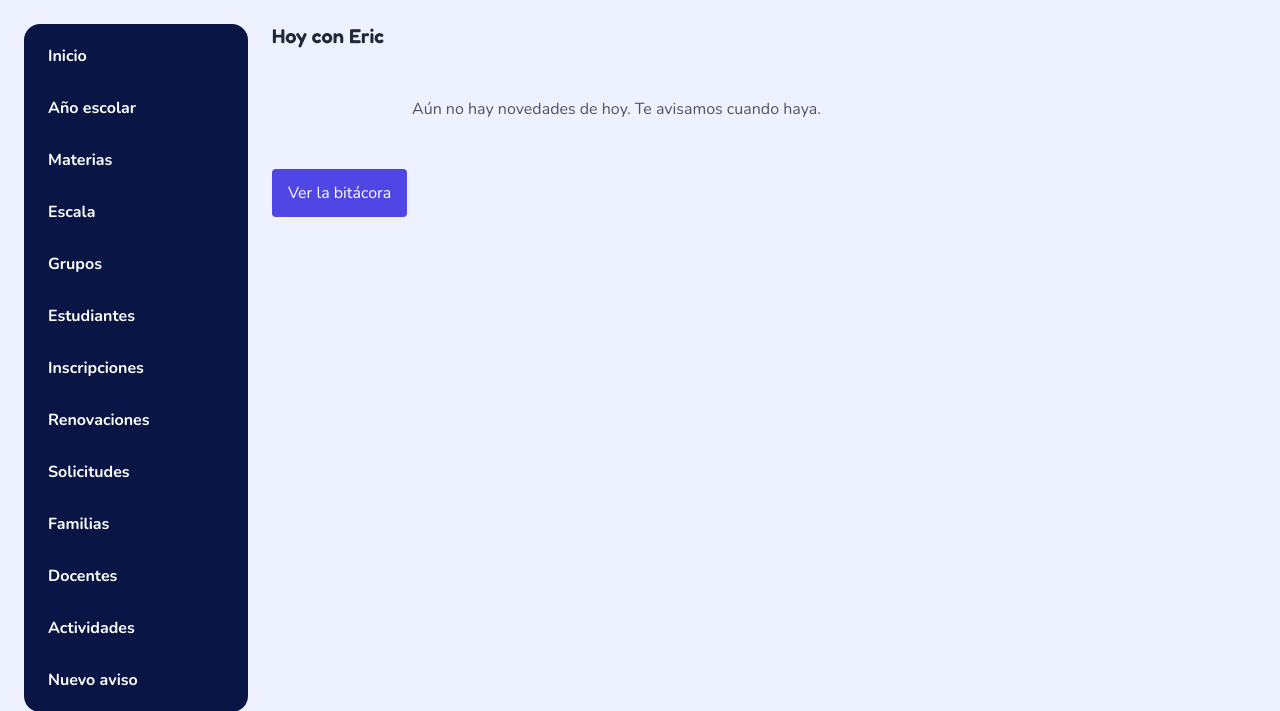
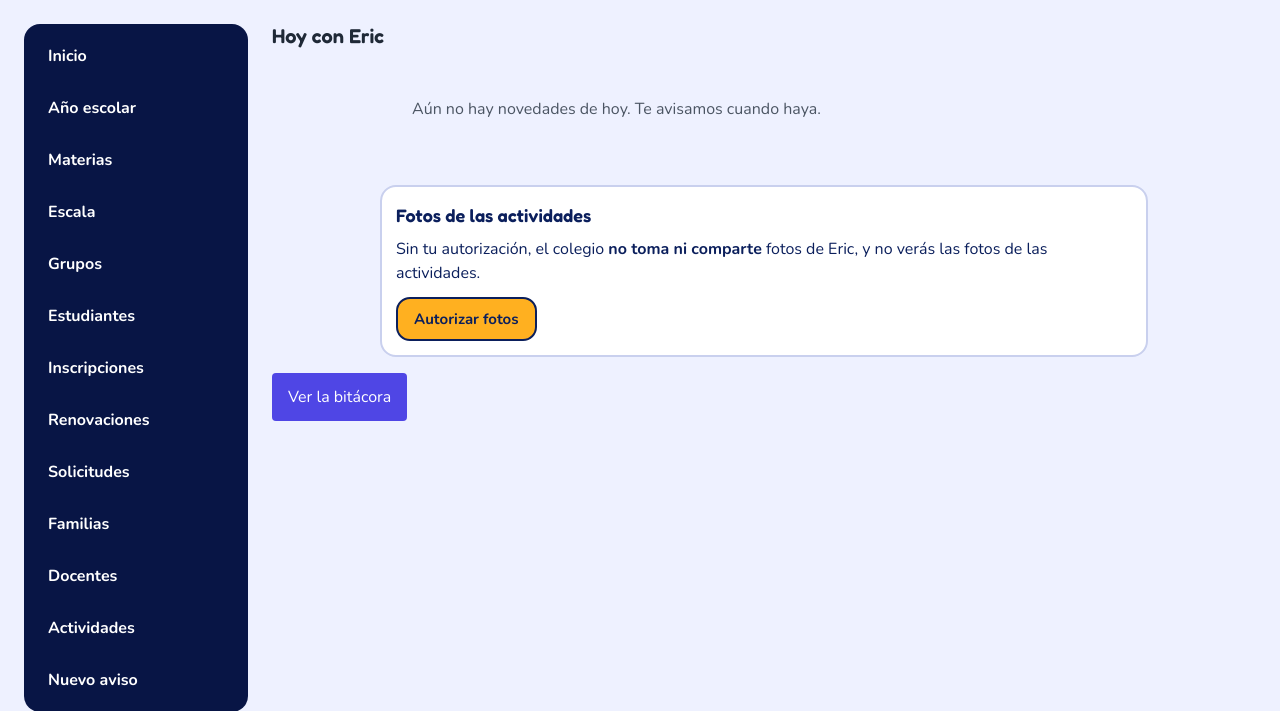
Before and after one commit to alejandracarabali/DonKid, a Laravel app: page /familia/ninos/1 in a window 1280 px wide. Shown: the part 60-771 px from the top of the page. Run offline with Laravel 12, Linux system fonts and the light colour scheme; a user stored in the database is signed in; data comes from the database, SQL or seed files in the repository; tables that the repository leaves empty hold one stand-in row (values such as "Sample post"); style sheets or scripts are compiled from the project's sources.

Commit message:
feat(fotos): autorización de imagen por niño desde su ficha (RF-67)

```diff
--- a/app/Http/Controllers/Guardian/ChildController.php
+++ b/app/Http/Controllers/Guardian/ChildController.php
@@ -4,6 +4,8 @@ namespace App\Http\Controllers\Guardian;
 
 use App\Http\Controllers\Controller;
 use App\Models\Child;
+use Illuminate\Http\RedirectResponse;
+use Illuminate\Http\Request;
 use Illuminate\Support\Facades\Gate;
 
 class ChildController extends Controller
@@ -15,4 +17,21 @@ class ChildController extends Controller
 
         return view('guardian.children.show', compact('child'));
     }
+
+        // Autorizar o retirar el uso de imagen del niño (fotos de las actividades).
+    public function imageConsent(Request $request, Child $child): RedirectResponse
+    {
+        Gate::authorize('view', $child);
+
+        $request->validate(['consent' => ['required', 'boolean']]);
+
+        if ($request->boolean('consent')) {
+            $child->grantImageConsent($request->user(), $request->ip());
+            $status = "Listo, autorizaste las fotos de {$child->first_name}.";
+        } else {
+            $child->revokeImageConsent();
+            $status = "Listo, ya no se compartirán fotos de {$child->first_name}.";
+        }
+
+    return back()->with('status', $status);    }
 }
--- a/app/Models/Child.php
+++ b/app/Models/Child.php
@@ -28,7 +28,7 @@ class Child extends Model
     // Laravel convierte el texto de la BD en un objeto fecha (Carbon).
     protected function casts(): array
     {
-        return ['birth_date' => 'date', 'withdrawn_at' => 'date'];
+        return ['birth_date' => 'date', 'withdrawn_at' => 'date', 'image_consent_at' => 'datetime', 'image_consent_answered_at' => 'datetime'];
     }
 
     // RF-53: por defecto, toda consulta de niños trae solo a los activos.
@@ -70,6 +70,40 @@ class Child extends Model
     public function reactivate(): void
     {
         $this->forceFill(['withdrawn_at' => null, 'withdrawal_reason' => null])->save();
+    }
+
+    // Autorización de uso de imagen (fotos de actividades). Revocable en cualquier momento.
+    public function hasImageConsent(): bool
+    {
+        return $this->image_consent_at !== null;
+    }
+
+    // ¿La familia aún no ha dicho ni sí ni no? Entonces el Inicio le pregunta.
+    public function awaitsImageConsentAnswer(): bool
+    {
+        return $this->image_consent_answered_at === null;
+    }
+
+    // No son asignables en bloque: solo se cambian con estos dos métodos.
+    public function grantImageConsent(User $guardian, ?string $ip): void
+    {
+        $this->forceFill([
+            'image_consent_at' => now(),
+            'image_consent_by' => $guardian->id,
+            'image_consent_ip' => $ip,
+            'image_consent_answered_at' => now(),
+        ])->save();
+    }
+
+    public function revokeImageConsent(): void
+    {
+        // "No" también es una respuesta: se guarda cuándo, para no volver a preguntar.
+        $this->forceFill([
+            'image_consent_at' => null,
+            'image_consent_by' => null,
+            'image_consent_ip' => null,
+            'image_consent_answered_at' => now(),
+        ])->save();
     }
 
     // Un niño pertenece a un grupo.
--- a/resources/views/guardian/children/show.blade.php
+++ b/resources/views/guardian/children/show.blade.php
@@ -11,6 +11,39 @@
         </div>
     </div>
 
+    {{-- Autorización de uso de imagen: la familia la da o la retira cuando quiera. --}}
+    <section class="card mx-auto my-4 max-w-3xl" aria-labelledby="fotos-titulo">
+        <h3 id="fotos-titulo" class="text-lg font-semibold">Fotos de las actividades</h3>
+
+        @if (session('status'))
+            <p class="mt-2 rounded-xl border-2 border-ok bg-ok-bg px-3 py-2 font-bold text-ok" role="status">✓ {{ session('status') }}</p>
+        @endif
+
+        @if ($child->hasImageConsent())
+            <p class="mt-2">
+                <strong>Autorizaste</strong> que el colegio comparta contigo fotos de las actividades donde aparece {{ $child->first_name }}
+                (desde el {{ $child->image_consent_at->format('d/m/Y') }}).
+            </p>
+            <p class="mt-1 text-sm text-soft">Las fotos solo las ven las familias del grupo que también autorizaron. Puedes retirar la autorización cuando quieras.</p>
+            <form method="POST" action="{{ route('guardian.children.image-consent', $child) }}" class="mt-3">
+                @csrf
+                @method('PUT')
+                <input type="hidden" name="consent" value="0">
+                <button class="btn btn-secondary btn-sm">Retirar autorización</button>
+            </form>
+        @else
+            <p class="mt-2">
+                Sin tu autorización, el colegio <strong>no toma ni comparte</strong> fotos de {{ $child->first_name }}, y no verás las fotos de las actividades.
+            </p>
+            <form method="POST" action="{{ route('guardian.children.image-consent', $child) }}" class="mt-3">
+                @csrf
+                @method('PUT')
+                <input type="hidden" name="consent" value="1">
+                <button class="btn btn-sm">Autorizar fotos</button>
+            </form>
+        @endif
+    </section>
+
     @if ($child->hasDailyLog())
         <a href="{{ route('guardian.reports.index', $child) }}"
             class="inline-block bg-indigo-600 text-white px-4 py-3 rounded">
--- a/routes/web.php
+++ b/routes/web.php
@@ -198,6 +198,7 @@ Route::middleware(['auth', 'password.changed', 'school.active', 'guardian.active
         ->group(function () {
             Route::get('/', \App\Http\Controllers\Guardian\DashboardController::class)->name('dashboard');
             Route::get('/ninos/{child}', [ChildController::class, 'show'])->name('children.show');
+            Route::put('/ninos/{child}/autorizacion-imagen', [ChildController::class, 'imageConsent'])->name('children.image-consent');
             Route::get('/ninos/{child}/bitacora', [GuardianReportController::class, 'index'])->name('reports.index');
             Route::get('/ninos/{child}/renovar', [GuardianRenewalController::class, 'create'])->name('renewals.create');
             // Fase 5: solicitudes (excusa, permiso, recomendación).
```
Also changed, not shown: database/migrations/2026_11_22_201717_create_activity_records.php (added), database/migrations/2026_11_22_210348_add_image_consent_answered_at_to_children.php (added).
